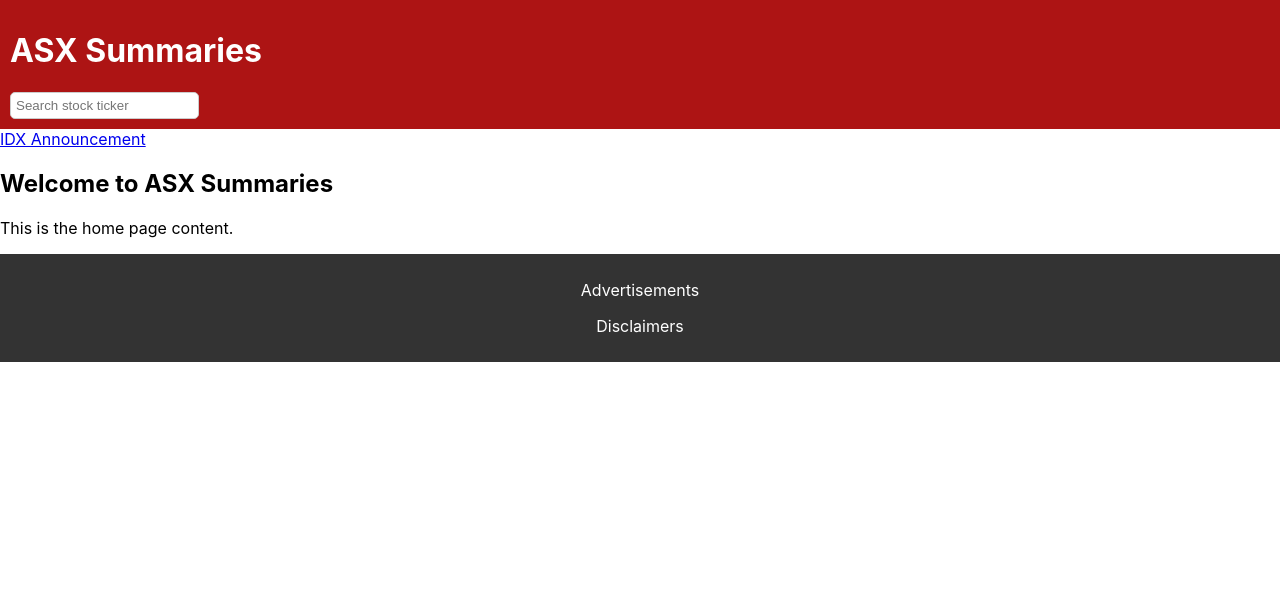
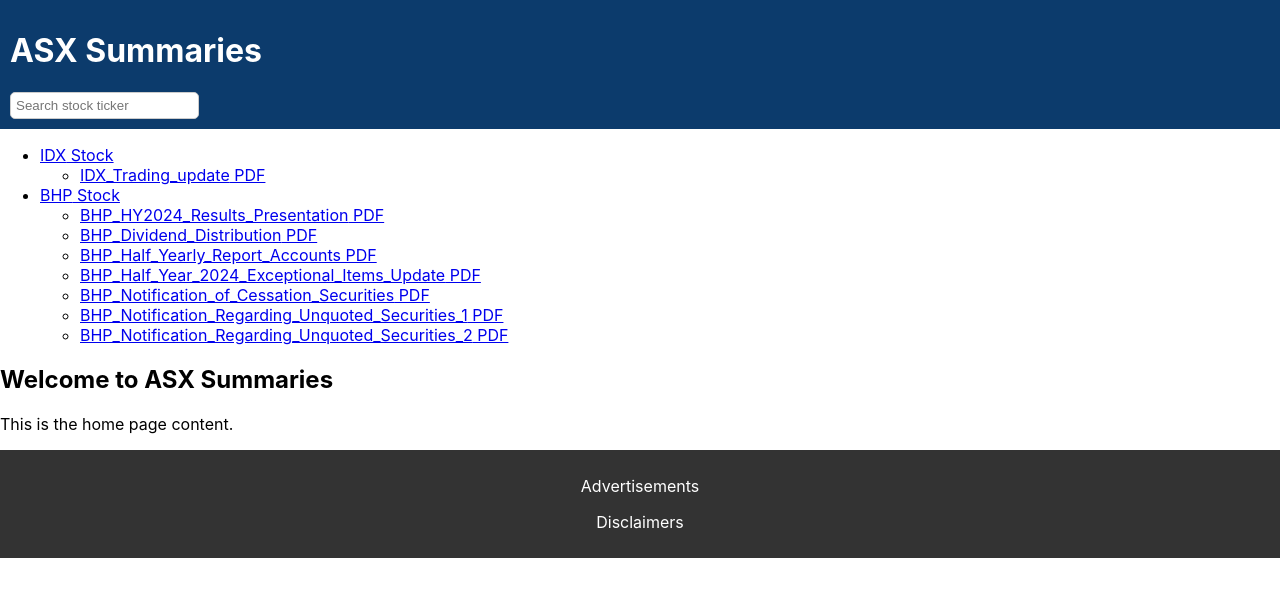
Before and after one commit to lainemulvay/asx-summaries, a React (Create React App) app: page / in a window 1280 px wide. Shown: the top 596 px of the page. Built offline with nearby package versions, Linux system fonts and the light colour scheme.

Commit message:
multiple pdf pages working. Url structure, header link to home

```diff
--- a/src/App.js
+++ b/src/App.js
@@ -2,8 +2,8 @@
 import React from 'react';
 import { BrowserRouter as Router, Routes, Route } from 'react-router-dom';
 import HomePage from './pages/HomePage';
-import AnnouncementPage from './components/AnnouncementPage';
-import StockViewer from './components/StockViewer';
+import AnnouncementPage from './pages/AnnouncementPage';
+import StockPage from './pages/StockPage';
 import Header from './components/Header';
 import Sidebar from './components/Sidebar';
 import Footer from './components/Footer';
@@ -17,8 +17,8 @@
         <main>
           <Routes>
             <Route path="/" element={<HomePage />} />
-            <Route path="/:ticker/:pdfId" element={<AnnouncementPage />} />
-            <Route path="/:ticker" element={<StockViewer />} />
+            <Route path="/:ticker" element={<StockPage />} />
+            <Route path="/:ticker/:pdfName" element={<AnnouncementPage />} />
           </Routes>
         </main>
         <Footer />
--- a/src/components/AnnouncementPage.js
+++ /dev/null
@@ -1,26 +0,0 @@
-// AnnouncementPage.js
-import React from 'react';
-import { useParams } from 'react-router-dom';
-import { getPDFsFromDatabase } from '../database/pdfDatabase';
-import PdfViewer from './PdfViewer';
-import GptSummary from './GptSummary';
-
-const AnnouncementPage = () => {
-  const { ticker, pdfId } = useParams();
-  const pdfs = getPDFsFromDatabase();
-  const pdf = pdfs.find(pdf => pdf.ticker === ticker && pdf.pdfId === pdfId);
-
-  if (!pdf) {
-    return <div>PDF not found</div>;
-  }
-
-  return (
-    <div>
-      <h2>{pdf.ticker} Announcement</h2>
-      <PdfViewer pdfUrl={pdf.pdfUrl} />
-      <GptSummary summary="Your GPT summary here" />
-    </div>
-  );
-};
-
-export default AnnouncementPage;
--- a/src/components/Header.css
+++ b/src/components/Header.css
@@ -1,9 +1,13 @@
 .header-container {
-    background-color: #ad1414;
+    background-color: #0c3b6c;
     color: white;
     padding: 10px;
 }
 
+.header-link {
+    color: white;
+    text-decoration: none;
+}
 .search-bar {
     margin-bottom: 10px;
 }
--- a/src/components/Header.js
+++ b/src/components/Header.js
@@ -1,10 +1,13 @@
 import React from 'react';
+import { Link } from 'react-router-dom';
 import './Header.css';
 
 const Header = () => {
   return (
     <header className="header-container">
-      <h1>ASX Summaries</h1>
+      <Link to="/" className="header-link">
+        <h1>ASX Summaries</h1>
+      </Link>
       <input className="search-input" type="text" placeholder="Search stock ticker" />
     </header>
   );
--- a/src/components/PdfViewer.js
+++ b/src/components/PdfViewer.js
@@ -1,15 +1,13 @@
-// PdfViewer.js
 import React from 'react';
 import { Document, Page } from '@react-pdf/renderer';
 
-const PdfViewer = ({ pdfUrl, ticker }) => {
-  // Construct the full URL to the PDF file
-  const fullUrl = `${process.env.PUBLIC_URL}/pdfs/${pdfUrl}`;
+const PdfViewer = ({ pdfPath, ticker }) => {
+  console.log('Received PDF Path:', pdfPath);
 
   return (
     <div className="pdf-container" style={{ width: '80%', margin: '0 auto' }}>
       <h2>{ticker} Announcement</h2>
-      <Document file={fullUrl}>
+      <Document file={pdfPath}>
         {/* Loop through all pages */}
         {Array.from(new Array(5), (el, index) => (
           <Page key={`page_${index + 1}`} pageNumber={index + 1} className="pdf-page" />
@@ -18,7 +16,7 @@
       {/* Add a unique title to the iframe */}
       <iframe
         title={`${ticker} Announcement`}
-        src={fullUrl}
+        src={pdfPath}
         className="pdf-iframe"
         style={{ width: '100%', height: '1200px', border: 'none' }}
       />
--- a/src/components/Sidebar.css
+++ b/src/components/Sidebar.css
@@ -20,3 +20,9 @@
 .dropdown.active {
     display: block;
 }
+
+.sidebar {
+    width: 250px;
+    background-color: #f4f4f4;
+    padding: 10px;
+  }
--- a/src/components/Sidebar.js
+++ b/src/components/Sidebar.js
@@ -1,11 +1,37 @@
 import React from 'react';
 import { Link } from 'react-router-dom';
+import { getPDFsFromDatabase } from '../database/pdfDatabase';
 
 const Sidebar = () => {
+  const pdfs = getPDFsFromDatabase();
+
+  // Create an object to group pdfs by ticker
+  const groupedPDFs = pdfs.reduce((acc, pdf) => {
+    if (!acc[pdf.ticker]) {
+      acc[pdf.ticker] = [];
+    }
+    acc[pdf.ticker].push(pdf);
+    return acc;
+  }, {});
+
   return (
     <div className="sidebar">
-      <Link to="/IDX/abcde">IDX Announcement</Link>
-      {/* Add more links for other tickers */}
+      <ul>
+        {Object.keys(groupedPDFs).map(ticker => (
+          <React.Fragment key={ticker}>
+            <li>
+              <Link to={`/${ticker}`}>{ticker} Stock</Link>
+              <ul>
+                {groupedPDFs[ticker].map(pdf => (
+                  <li key={pdf.pdfId}>
+                    <Link to={`/${ticker}/${pdf.pdfName}`}>{pdf.pdfName} PDF</Link>
+                  </li>
+                ))}
+              </ul>
+            </li>
+          </React.Fragment>
+        ))}
+      </ul>
     </div>
   );
 };
--- a/src/components/StockViewer.js
+++ /dev/null
@@ -1,34 +0,0 @@
-// StockViewer.js
-import React, { useState, useEffect } from 'react';
-import { Link } from 'react-router-dom';
-import { getPDFsFromDatabase } from '../database/pdfDatabase';
-
-const StockViewer = ({ match }) => {
-  const [pdfs, setPDFs] = useState([]);
-
-  useEffect(() => {
-    const fetchData = async () => {
-      const data = getPDFsFromDatabase();
-      setPDFs(data.filter(pdf => pdf.ticker === match.params.ticker));
-    };
-
-    fetchData();
-  }, [match.params.ticker]);
-
-  return (
-    <div>
-      <h2>Stock Viewer - {match.params.ticker}</h2>
-      <ul>
-        {pdfs.map(pdf => (
-          <li key={pdf.pdfId}>
-            <Link to={`/${match.params.ticker}/${pdf.pdfId}`}>
-              {pdf.date} - {pdf.pdfId}
-            </Link>
-          </li>
-        ))}
-      </ul>
-    </div>
-  );
-};
-
-export default StockViewer;
--- a/src/database/pdfDatabase.json
+++ b/src/database/pdfDatabase.json
@@ -4,7 +4,49 @@
       "ticker": "IDX",
       "date": "2023-11-03T00:00:00Z",
       "pdfId": "abcde",
-      "pdfUrl": "/IDX_Trading_update.pdf"
+      "pdfName": "IDX_Trading_update"
+    },
+    {
+      "ticker": "BHP",
+      "date": "2024-02-20T00:00:00Z",
+      "pdfId": "abcdef1234",
+      "pdfName": "BHP_HY2024_Results_Presentation"
+    },
+    {
+      "ticker": "BHP",
+      "date": "2024-02-20T00:00:00Z",
+      "pdfId": "ghijkl5678",
+      "pdfName": "BHP_Dividend_Distribution"
+    },
+    {
+      "ticker": "BHP",
+      "date": "2024-02-20T00:00:00Z",
+      "pdfId": "mnopqr9012",
+      "pdfName": "BHP_Half_Yearly_Report_Accounts"
+    },
+    {
+      "ticker": "BHP",
+      "date": "2024-02-15T00:00:00Z",
+      "pdfId": "stuvwx3456",
+      "pdfName": "BHP_Half_Year_2024_Exceptional_Items_Update"
+    },
+    {
+      "ticker": "BHP",
+      "date": "2024-01-15T00:00:00Z",
+      "pdfId": "klmnop6789",
+      "pdfName": "BHP_Notification_of_Cessation_Securities"
+    },
+    {
+      "ticker": "BHP",
+      "date": "2024-01-11T00:00:00Z",
+      "pdfId": "qrstuv1234",
+      "pdfName": "BHP_Notification_Regarding_Unquoted_Securities_1"
+    },
+    {
+      "ticker": "BHP",
+      "date": "2024-01-10T00:00:00Z",
+      "pdfId": "wxyzab5678",
+      "pdfName": "BHP_Notification_Regarding_Unquoted_Securities_2"
     }
   ]
 }
--- a/src/pages/AnnouncementPage.js
+++ b/src/pages/AnnouncementPage.js
@@ -1,19 +1,28 @@
-// AnnouncementPage.js
 import React from 'react';
-import GptSummary from './GptSummary';
-import PdfViewer from './PdfViewer';
-import Footer from './Footer';
-import './AnnouncementPage.css';
+import { useParams } from 'react-router-dom';
+import { getPDFsFromDatabase } from '../database/pdfDatabase';
+import PdfViewer from '../components/PdfViewer';
+import GptSummary from '../components/GptSummary';
 
-const AnnouncementPage = ({ summary, pdfUrl }) => {
+const AnnouncementPage = () => {
+  const { ticker, pdfName } = useParams();
+
+  // Create pdfPath from pdfName
+  const pdfPath = `${process.env.PUBLIC_URL}/pdfs/${pdfName}.pdf`;
+  console.log('PDF Path:', pdfPath);
+
+  const pdfs = getPDFsFromDatabase();
+  const pdf = pdfs.find(pdf => pdf.ticker === ticker && pdf.pdfName === pdfName);
+
+  if (!pdf) {
+    return <div>PDF not found</div>;
+  }
+
   return (
-    <div className="announcement-page">
-      <main>
-        <div className="content">
-          <GptSummary summary={summary} />
-          <PdfViewer pdfUrl={pdfUrl} />
-        </div>
-      </main>
+    <div>
+      <h2>{pdf.ticker} Announcement</h2>
+      <PdfViewer pdfPath={pdfPath} ticker={ticker} />
+      <GptSummary summary="Your GPT summary here" />
     </div>
   );
 };
--- /dev/null
+++ b/src/pages/StockPage.js
@@ -0,0 +1,45 @@
+import React, { useState, useEffect } from 'react';
+import { Link, useParams } from 'react-router-dom';
+import { getPDFsFromDatabase } from '../database/pdfDatabase';
+
+const StockPage = () => {
+  const { ticker } = useParams();
+  const [pdfs, setPDFs] = useState([]);
+
+  useEffect(() => {
+    const fetchData = async () => {
+      const data = getPDFsFromDatabase();
+      setPDFs(data.filter(pdf => pdf.ticker === ticker));
+    };
+
+    fetchData();
+  }, [ticker]);
+
+  return (
+    <div>
+      <h2>{ticker} Announcements</h2>
+      <table>
+        <thead>
+          <tr>
+            <th>Date</th>
+            <th>PDF Name</th>
+          </tr>
+        </thead>
+        <tbody>
+          {pdfs.map(pdf => (
+            <tr key={pdf.pdfId}>
+              <td>{new Date(pdf.date).toLocaleDateString()}</td>
+              <td>
+                <Link to={`/${ticker}/${pdf.pdfName}`}>
+                  {pdf.pdfName}
+                </Link>
+              </td>
+            </tr>
+          ))}
+        </tbody>
+      </table>
+    </div>
+  );
+};
+
+export default StockPage;
```
Also changed, not shown: 2 other files (tests, documents, lock files or other folders).
